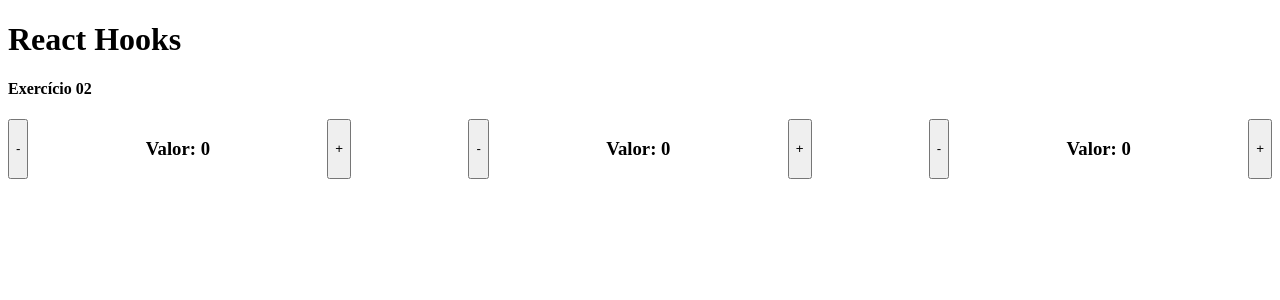
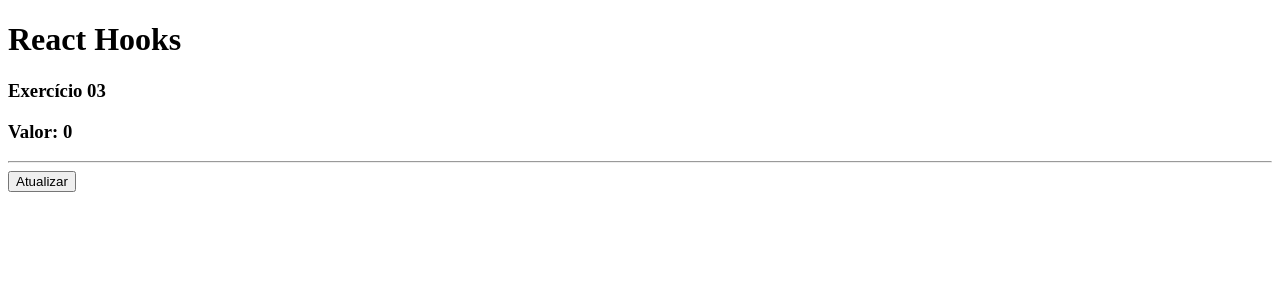
Before and after one commit to brunorodrigues10/react_next_hooks, a React (Vite) app: page / in a window 1280 px wide. Shown: the top 300 px of the page. Built offline with nearby package versions, Linux system fonts and the light colour scheme.

Commit message:
05_hooks

```diff
--- a/src/App.jsx
+++ b/src/App.jsx
@@ -3,8 +3,8 @@ import './App.css'
 // import HookState01 from "./components/UseState_01";
 // import HookState02 from "./components/UseState_02";
 // import HookState03 from "./components/UseState_03";
-
-import HookState04 from "./components/UseState_4";
+// import HookState04 from "./components/UseState_4";
+import HookState05 from "./components/UseState_05";
 
 
 
@@ -15,8 +15,8 @@ function App() {
       {/* <HookState01 /> */}
       {/* <HookState02 /> */}
       {/* <HookState03 /> */}
-
-      <HookState04 />
+      {/* <HookState04 /> */}
+      <HookState05 />
     </>
   )
 }
--- /dev/null
+++ b/src/components/UseState_05.jsx
@@ -0,0 +1,21 @@
+import React from "react";
+import { useState } from "react";
+import UseState_05a from "./UseState_05a";
+
+export default () => {
+
+    const [valor, setValor] = useState(0);
+
+    function atualizarValor() {
+        setValor(1000);
+    }
+
+    return (
+        <>
+            <h3>Exercício 03</h3>
+            <h3>Valor: <strong>{valor}</strong></h3>
+            <hr />
+            <UseState_05a funcao={atualizarValor} />
+        </>
+    )
+}
--- /dev/null
+++ b/src/components/UseState_05a.jsx
@@ -0,0 +1,10 @@
+
+export default ({ funcao }) => {
+
+    return (
+        <>
+            <button onClick={funcao}>Atualizar</button>
+
+        </>
+    )
+}
```
